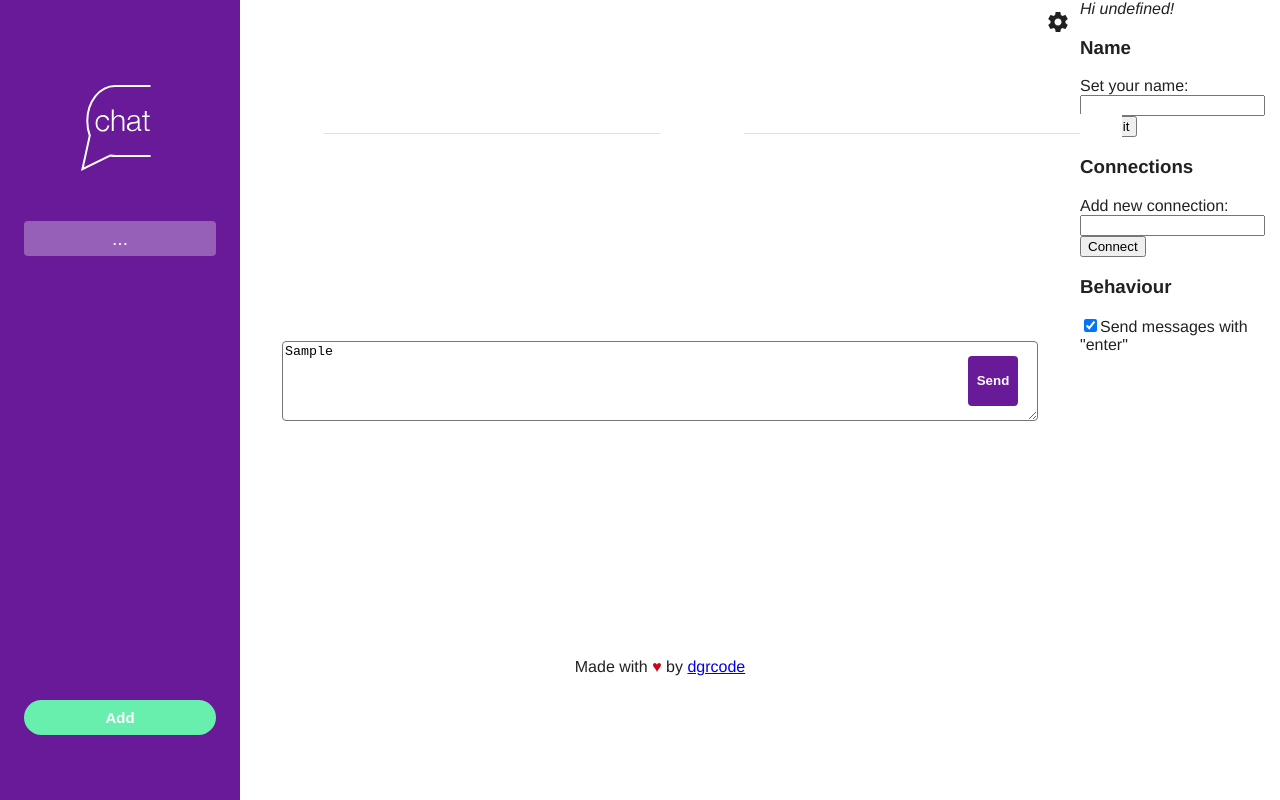
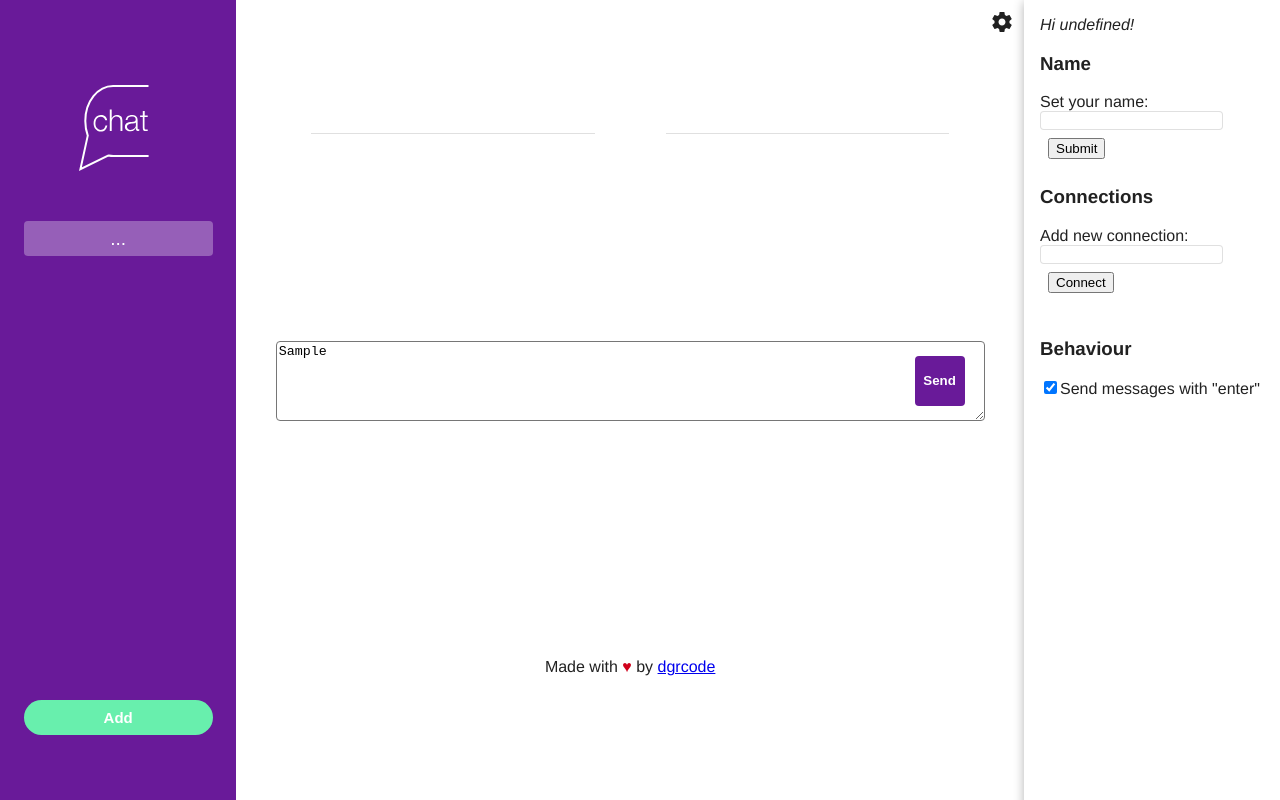
Before and after one commit to dgrcode/chat-front, a React app: page / in a window 1280 px wide. Both pictures are taken after typing "Sample" into the empty fields and a click on the button "Add". Built offline with nearby package versions, Linux system fonts and the light colour scheme; no server answers.

Commit message:
Styles for desktop finished. Pending to check a few bugs and styling for smaller devices

```diff
--- a/src/client/components/App/index.js
+++ b/src/client/components/App/index.js
@@ -59,15 +59,13 @@ export default class App extends React.Component {
             <ChatViewContainer
               ws={ws}
               user={this.props.user}/>
+          </div>
+          <div className={`secondary-content ${visibleConfig ? 'visible' : 'hidden'}`}>
             <SettingsIcon visibleConfig={visibleConfig} onClick={this.props.dispatchToggleConfig}/>
+            <ConfigurationViewContainer
+              connectNew={this.handleConnectNew}
+              changeName={this.changeName}/>
           </div>
-          {visibleConfig ? (
-            <div className={`secondary-content ${visibleConfig ? 'visible' : 'hidden'}`}>
-              <ConfigurationViewContainer
-                connectNew={this.handleConnectNew}
-                changeName={this.changeName}/>
-            </div>
-          ) : null}
         </div>
       </div>
     );
--- a/src/client/components/App/style.sass
+++ b/src/client/components/App/style.sass
@@ -39,12 +39,38 @@
       flex: 0 1 100%
 
   .secondary-content
-    transition: width .3s
+    position: relative
+    top: 0
+    bottom: 0
+    right: 0
+    width: 20%
+    transform: translateX(0)
+    transition: width .6s, transform .6s
+
     &.visible
-      width: 200px
+      .configuration
+        visibility: visible
+        opacity: 1
+      //transition: visibility 0s, opacity .6s, trasnform .6s
+
     &.hidden
       width: 0
+      transform: translateX(100%)
+      .configuration
+        visibility: hidden
+        opacity: 0
 
     .configuration
+      background-color: white
       height: 100%
-      width: $configurationSize
+      width: 100%
+      min-width: 250px
+      transition: visibility .6s ease-in-out, opacity .6s
+
+    .settings-button
+      position: absolute
+      top: 10px
+      left: -34px
+      z-index: 1000
+      margin-left: auto
+      //transition: all .6s
--- a/src/client/components/ChatView/style.sass
+++ b/src/client/components/ChatView/style.sass
@@ -1,3 +1,5 @@
+@import "../../styles/variables.sass"
+
 .chat
   display: flex
   flex-direction: column
@@ -13,13 +15,13 @@
     overflow-y: auto
     overflow-x: hidden
     margin: auto
-    width: 90%
+    width: $chatChildrenWidth
 
   .writing-box
     max-height: 50%
     min-height: 10%
     margin: auto
-    width: 90%
+    width: $chatChildrenWidth
     bottom: 0
 
   .footer
--- a/src/client/components/ConfigurationView/index.js
+++ b/src/client/components/ConfigurationView/index.js
@@ -1,4 +1,5 @@
 'use strict';
+import './style.sass';
 
 import React from 'react';
 import PropTypes from 'prop-types';
@@ -55,13 +56,15 @@ export default class ConfigurationView extends React.Component {
         <em>{`Hi ${this.props.userName}!`}</em>
         <h3>Name</h3>
         Set your name:
+        <label>
           <input type="text"
             onChange={this.handleNameInputChange}
             value={this.state.nameInput}/>
           <button onClick={this.handleChangeName}>Submit</button>
+        </label>
         <h3>Connections</h3>
+        Add new connection:
         <label>
-          Add new connection:
           <input type="text"
             onChange={this.handleConnectionInputChange}
             value={this.state.connectionInput}/>
--- a/src/client/components/ConfigurationView/style.sass
+++ b/src/client/components/ConfigurationView/style.sass
@@ -1,3 +1,14 @@
+@import "../../styles/variables.sass"
+
 .configuration
   display: inline-flex
   flex-direction: column
+  padding: 1em
+  box-shadow: 0 2px 10px rgba(0, 0, 0, 0.3)
+
+  input
+    border: 1px solid $dividerColorDark
+    border-radius: 4px
+
+  button
+    margin: 8px
--- a/src/client/components/MessagesListView/index.js
+++ b/src/client/components/MessagesListView/index.js
@@ -44,7 +44,8 @@ export default class MessagesListView extends React.Component {
     const sIdx = this.state.stickyDateIdx;
     const separators = Array.from(document.getElementsByClassName('date-separator')).slice(1);
 
-    const navbarSize = document.getElementById('navbar').getBoundingClientRect().bottom;
+    const $navbar = document.getElementById('navbar');
+    const navbarSize = $navbar ? navbar.getBoundingClientRect().bottom : 0;
     const stickyHeight = $sticky.getBoundingClientRect().height;
 
     const sepTops = separators.map(s => s.getBoundingClientRect().top - navbarSize);
--- a/src/client/components/MessagesListView/style.sass
+++ b/src/client/components/MessagesListView/style.sass
@@ -1,3 +1,5 @@
+@import "../../styles/variables.sass"
+
 .messages-list
   display: flex
   flex-direction: column
@@ -6,4 +8,4 @@
     height: 0
     position: absolute
     z-index: 500
-    width: 100%
+    width: $chatChildrenWidth
--- a/src/client/components/SettingsIcon/style.sass
+++ b/src/client/components/SettingsIcon/style.sass
@@ -1,18 +1,8 @@
 @import "../../styles/variables.sass"
 
 .settings-button
-  position: absolute
-  padding: 10px
-  top: 0
-  right: 0
-  z-index: 1000
-  margin-left: auto
   cursor: pointer
   border-radius: 100%
-  background-color: white
-
-  &.configuration-open
-    right: $configurationSize
 
   svg
     transform-origin: center
--- a/src/client/index.client.js
+++ b/src/client/index.client.js
@@ -15,7 +15,10 @@ const store = createStore(reducers, window.__REDUX_DEVTOOLS_EXTENSION__ && windo
 
 const wsAddresses = [
 //  'ws://10.0.12.177:4000'
-  'ws://172.27.35.139:4000'
+//  'ws://172.27.35.139:4000'
+ 'ws://10.0.11.111:4000'
+// 'ws://10.0.14.11:4000'
+// 'ws://172.27.35.95:4000'
 ];
 const wsConnections = {}; // address -> {name, server}/
 /* DEV ONLY */
@@ -72,7 +75,6 @@ const appMapDispatchToProps = dispatch => ({
     dispatch(setActiveWs(wsAddress));
   },
   dispatchToggleConfig: () => {
-    console.log('YEAH!');
     dispatch(toggleConfig());
   }
 });
--- a/src/client/styles/variables.sass
+++ b/src/client/styles/variables.sass
@@ -3,7 +3,8 @@ $accentColor: #68EFAD
 $primaryColorDark: rgba(0, 0, 0, .87)
 $hintColorDark: rgba(0, 0, 0, .38)
 $dividerColorDark: rgba(0, 0, 0, .12)
-$configurationSize: 200px
 $fromAnotherColor: #F5F5F5
 $fromUserColor: #C5B0EB
 $primaryFont: Helvetica Neue, Helvetica
+
+$chatChildrenWidth: 90%
```
Also changed, not shown: src/client/assets/cathatHead.svg (added), src/client/assets/chatLogo.svg (deleted), src/client/assets/logocat.png (added), 1 other file.
